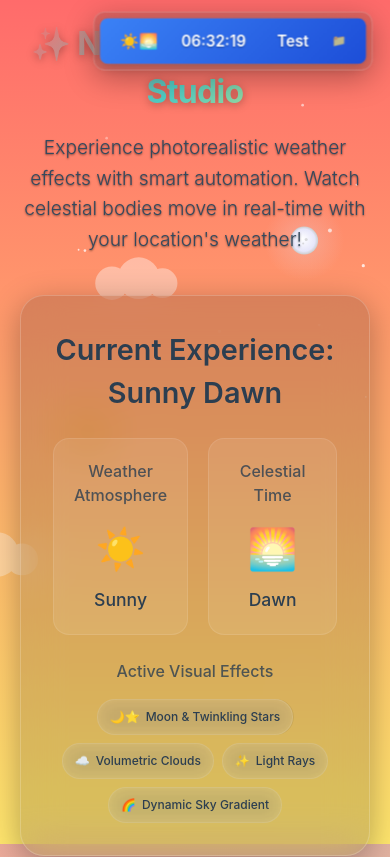
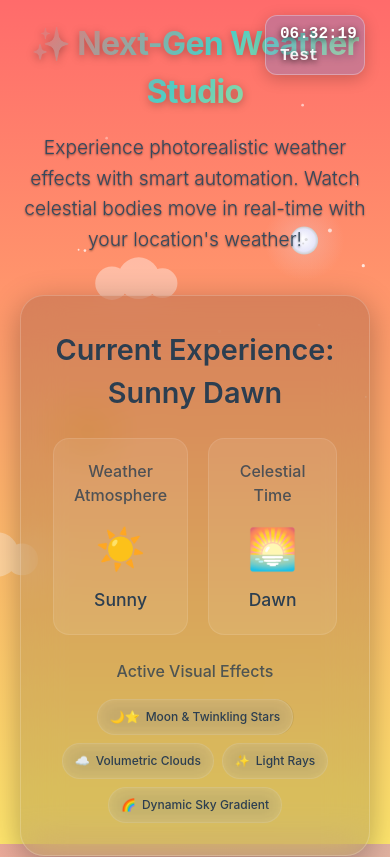
Before and after one commit to chiro-J/chiro-J.github.io, a React (Vite) app: page / in a window 390 px wide. Shown: the top 857 px of the page. Built offline with nearby package versions, Linux system fonts and the light colour scheme.

Commit message:
0903 수정 커밋

```diff
--- a/src/components/SyncTheme/ThemeToggle.tsx
+++ b/src/components/SyncTheme/ThemeToggle.tsx
@@ -25,31 +25,22 @@ export const ThemeToggle: React.FC<ThemeToggleProps> = ({
   const [isCollapsed, setIsCollapsed] = useState(false);
   const [isMobile, setIsMobile] = useState(false);
   const [isTablet, setIsTablet] = useState(false);
+  const [isPressed, setIsPressed] = useState(false);
 
-  // 간단한 페이드 효과를 위한 상태
   const [isTransitioning, setIsTransitioning] = useState(false);
 
   // 디바이스별 폰트 크기 계산
   const getResponsiveFontSize = () => {
     if (isMobile) return "16px";
     if (isTablet) return "18px";
-    return "20px"; // PC
+    return "20px";
   };
 
-  // 디바이스별 박스 크기 계산 (내용에 맞게 더 크게 조정)
-  const getResponsiveBoxWidth = () => {
-    const screenWidth = window.innerWidth;
-
-    if (isMobile) {
-      // 모바일에서는 화면 너비의 85% 또는 최대 280px
-      return Math.min(screenWidth * 0.85, 280) + "px";
-    }
-    if (isTablet) {
-      // 태블릿에서는 화면 너비의 65% 또는 최대 320px
-      return Math.min(screenWidth * 0.65, 320) + "px";
-    }
-    // PC에서는 고정 크기 더 크게
-    return "340px";
+  // 접힌 상태 박스 크기 (작게)
+  const getCollapsedBoxWidth = () => {
+    if (isMobile) return "100px";
+    if (isTablet) return "100px";
+    return "200px";
   };
 
   // 모바일/태블릿/PC 감지
@@ -62,7 +53,6 @@ export const ThemeToggle: React.FC<ThemeToggleProps> = ({
       setIsMobile(mobile);
       setIsTablet(tablet);
 
-      // 모바일에서는 기본적으로 접어둠
       if (mobile && !isCollapsed) {
         setIsCollapsed(true);
       }
@@ -73,55 +63,35 @@ export const ThemeToggle: React.FC<ThemeToggleProps> = ({
     return () => window.removeEventListener("resize", checkDeviceType);
   }, []);
 
-  // 부드러운 전환 함수들
   const smoothSetWeather = (weather: WeatherType) => {
     if (isTransitioning || isSmartMode) return;
-
     setIsTransitioning(true);
-
-    // 0.3초 페이드 아웃
     setTimeout(() => {
       setWeather(weather);
-
-      // 0.3초 후 페이드 인
-      setTimeout(() => {
-        setIsTransitioning(false);
-      }, 300);
+      setTimeout(() => setIsTransitioning(false), 300);
     }, 300);
   };
 
   const smoothSetTimeOfDay = (timeOfDay: TimeOfDay) => {
     if (isTransitioning || isSmartMode) return;
-
     setIsTransitioning(true);
-
     setTimeout(() => {
       setTimeOfDay(timeOfDay);
-      setTimeout(() => {
-        setIsTransitioning(false);
-      }, 300);
+      setTimeout(() => setIsTransitioning(false), 300);
     }, 300);
   };
 
   const smoothSetTheme = (weather: WeatherType, timeOfDay: TimeOfDay) => {
     if (isTransitioning || isSmartMode) return;
-
     setIsTransitioning(true);
-
     setTimeout(() => {
       setTheme(weather, timeOfDay);
-      setTimeout(() => {
-        setIsTransitioning(false);
-      }, 300);
+      setTimeout(() => setIsTransitioning(false), 300);
     }, 300);
   };
 
-  // 실시간 시계 업데이트 (1초마다)
   useEffect(() => {
-    const timer = setInterval(() => {
-      setCurrentTime(new Date());
-    }, 1000);
-
+    const timer = setInterval(() => setCurrentTime(new Date()), 1000);
     return () => clearInterval(timer);
   }, []);
 
@@ -160,23 +130,149 @@ export const ThemeToggle: React.FC<ThemeToggleProps> = ({
 
   const containerStyle: React.CSSProperties = {
     position: variant === "floating" ? "fixed" : "relative",
-    top: variant === "floating" ? (isMobile ? "10px" : "20px") : "auto",
-    right: variant === "floating" ? (isMobile ? "10px" : "20px") : "auto",
+    top: variant === "floating" ? (isMobile ? "15px" : "25px") : "auto",
+    right: variant === "floating" ? (isMobile ? "25px" : "35px") : "auto",
     zIndex: 1000,
     background: `rgba(0, 0, 0, 0.15)`,
     backdropFilter: "blur(20px)",
     border: `1px solid rgba(255, 255, 255, 0.2)`,
     borderRadius: isMobile ? "12px" : "16px",
-    padding: isCollapsed ? "6px" : isMobile ? "16px" : "20px", // 접힌 상태 패딩 최소화
+    padding: isCollapsed ? "6px" : isMobile ? "16px" : "20px",
     boxShadow: "0 8px 32px rgba(0, 0, 0, 0.3)",
-    maxWidth: isCollapsed ? "auto" : isMobile ? "280px" : "420px", // 접힌 상태 width 자동 조정
-    width: isCollapsed ? "auto" : isMobile ? "auto" : "100%", // 접힌 상태 width 최소화
+    maxWidth: isCollapsed ? "90vw" : isMobile ? "280px" : "420px",
+    width: isCollapsed ? "auto" : isMobile ? "auto" : "100%",
     color: currentTheme.colors.text.primary,
     transition: "all 0.6s ease",
     opacity: isTransitioning ? 0.5 : 1,
     transform: isCollapsed && isMobile ? "scale(0.95)" : "scale(1)",
   };
 
+  const getCurrentTimeString = () => {
+    return currentTime.toLocaleTimeString("ko-KR", {
+      hour: "2-digit",
+      minute: "2-digit",
+      second: "2-digit",
+      hour12: false,
+    });
+  };
+
+  const handleSmartModeToggle = () => toggleSmartMode();
+  const toggleCollapse = () => setIsCollapsed(!isCollapsed);
+
+  // 접힌 상태 - 컨테이너 자체를 투명하게
+  if (isCollapsed) {
+    return (
+      <div
+        style={{
+          position: variant === "floating" ? "fixed" : "relative",
+          top: variant === "floating" ? (isMobile ? "15px" : "25px") : "auto",
+          right: variant === "floating" ? (isMobile ? "25px" : "35px") : "auto",
+          zIndex: 1000,
+          // 컨테이너 완전 투명
+          background: "transparent",
+          backdropFilter: "none",
+          border: "none",
+          borderRadius: "0",
+          padding: "0",
+          boxShadow: "none",
+          maxWidth: "none",
+          width: "auto",
+          color: currentTheme.colors.text.primary,
+          transition: "all 0.6s ease",
+          opacity: isTransitioning ? 0.5 : 1,
+          transform: "none",
+        }}
+      >
+        <button
+          onClick={toggleCollapse}
+          onMouseDown={() => setIsPressed(true)}
+          onMouseUp={() => setIsPressed(false)}
+          onMouseLeave={() => setIsPressed(false)}
+          onTouchStart={() => setIsPressed(true)}
+          onTouchEnd={() => setIsPressed(false)}
+          style={{
+            background: isSmartMode
+              ? "rgba(16, 185, 129, 0.25)" // Sync 모드: 은은한 초록
+              : "rgba(59, 130, 246, 0.25)", // Test 모드: 은은한 파랑
+            color: "white",
+            border: `1px solid rgba(255, 255, 255, 0.3)`, // 은은한 테두리
+            borderRadius: "12px",
+            padding: "10px 14px",
+            cursor: "pointer",
+            fontSize: "12px",
+            fontWeight: "600",
+            transition: "all 0.3s ease",
+            display: "flex",
+            flexDirection: "column", // 세로 배치
+            // alignItems: "center",
+            justifyContent: "center",
+            gap: "6px", // 세로 간격
+            width: getCollapsedBoxWidth(),
+            minWidth: getCollapsedBoxWidth(),
+            maxWidth: getCollapsedBoxWidth(),
+            boxShadow: "0 4px 16px rgba(0, 0, 0, 0.2)", // 은은한 그림자
+            whiteSpace: "nowrap",
+            backdropFilter: "none", // 블러 제거
+            WebkitBackdropFilter: "none", // Safari 지원
+            opacity: 1,
+            overflow: "hidden",
+          }}
+          onMouseEnter={(e) => {
+            if (!isPressed) {
+              e.currentTarget.style.transform = "translateY(-2px)";
+              e.currentTarget.style.background = isSmartMode
+                ? "rgba(16, 185, 129, 0.35)"
+                : "rgba(59, 130, 246, 0.35)";
+              e.currentTarget.style.boxShadow =
+                "0 6px 20px rgba(0, 0, 0, 0.25)";
+            }
+          }}
+          onMouseLeave={(e) => {
+            if (!isPressed) {
+              e.currentTarget.style.transform = "translateY(0)";
+              e.currentTarget.style.background = isSmartMode
+                ? "rgba(16, 185, 129, 0.25)"
+                : "rgba(59, 130, 246, 0.25)";
+              e.currentTarget.style.boxShadow = "0 4px 16px rgba(0, 0, 0, 0.2)";
+            }
+          }}
+        >
+          {/* 시간 */}
+          <span
+            style={{
+              fontSize: "16px", // 폰트 크기 살짝 줄임
+              fontWeight: "700",
+              fontFamily: "monospace",
+              textAlign: "right", // 오른쪽 정렬
+              textShadow: "0 2px 6px rgba(0,0,0,0.8)", // 그림자 강화로 가독성 확보
+              color: "white",
+              lineHeight: 1,
+            }}
+          >
+            {getCurrentTimeString()}
+          </span>
+
+          {/* 모드 */}
+          <span
+            style={{
+              fontSize: "16px", // 폰트 크기 살짝 줄임
+              fontWeight: "600",
+              fontFamily: "monospace",
+              textAlign: "right", // 오른쪽 정렬
+              textShadow: "0 2px 6px rgba(0,0,0,0.8)", // 그림자 강화로 가독성 확보
+              color: "white",
+              lineHeight: 1,
+              opacity: 0.9,
+            }}
+          >
+            {isSmartMode ? "Sync" : "Test"}
+          </span>
+        </button>
+      </div>
+    );
+  }
+
+  // 펼쳐진 상태는 기존 코드와 동일...
   const buttonStyle: React.CSSProperties = {
     background: `linear-gradient(135deg, ${currentTheme.colors.primary}CC, ${currentTheme.colors.secondary}CC)`,
     color: "white",
@@ -208,125 +304,8 @@ export const ThemeToggle: React.FC<ThemeToggleProps> = ({
     width: isMobile ? "100%" : "auto",
   };
 
-  // 실시간 시간 표시
-  const getCurrentTimeString = () => {
-    return currentTime.toLocaleTimeString("ko-KR", {
-      hour: "2-digit",
-      minute: "2-digit",
-      second: "2-digit",
-      hour12: false,
-    });
-  };
-
-  // 스마트 모드 토글 (단순화)
-  const handleSmartModeToggle = () => {
-    if (!isSmartMode) {
-      toggleSmartMode();
-    } else {
-      toggleSmartMode();
-    }
-  };
-
-  // 접기/펼치기 토글
-  const toggleCollapse = () => {
-    setIsCollapsed(!isCollapsed);
-  };
-
-  // 컴팩트 모드 (접혔을 때)
-  if (isCollapsed) {
-    return (
-      <div style={containerStyle}>
-        <button
-          onClick={toggleCollapse}
-          style={{
-            background: isSmartMode
-              ? `linear-gradient(135deg, #10B981, #059669)`
-              : `linear-gradient(135deg, #3B82F6, #1D4ED8)`,
-            color: "white",
-            border: "none",
-            borderRadius: "8px",
-            padding: "12px 30px", // 패딩 대폭 증가 (10px 20px → 12px 30px)
-            cursor: "pointer",
-            fontSize: "12px",
-            fontWeight: "600",
-            transition: "all 0.3s ease",
-            display: "flex",
-            alignItems: "center",
-            justifyContent: "center", // space-between에서 center로 변경
-            gap: "16px", // 고정 간격 12px → 16px로 증가
-            width: getResponsiveBoxWidth(),
-            minWidth: getResponsiveBoxWidth(),
-            boxShadow: "0 4px 12px rgba(0, 0, 0, 0.2)",
-            whiteSpace: "nowrap",
-          }}
-          onMouseEnter={(e) => {
-            e.currentTarget.style.transform = "translateY(-1px)";
-            e.currentTarget.style.boxShadow = "0 6px 16px rgba(0, 0, 0, 0.3)";
-          }}
-          onMouseLeave={(e) => {
-            e.currentTarget.style.transform = "translateY(0)";
-            e.currentTarget.style.boxShadow = "0 4px 12px rgba(0, 0, 0, 0.2)";
-          }}
-        >
-          {/* 왼쪽: 테마 이모지 */}
-          <span style={{ fontSize: "16px", flex: "0 0 auto" }}>
-            {weatherEmojis[currentTheme.weather]}
-            {timeEmojis[currentTheme.timeOfDay]}
-          </span>
-
-          {/* 중앙: 시간 */}
-          <span
-            style={{
-              fontSize: getResponsiveFontSize(),
-              opacity: 1,
-              fontWeight: "600",
-              fontFamily:
-                "'Inter', -apple-system, BlinkMacSystemFont, sans-serif", // monospace 유지
-              width: "85px",
-              textAlign: "center",
-              flex: "0 0 auto",
-              textShadow: "0 1px 2px rgba(0,0,0,0.3)",
-            }}
-          >
-            {getCurrentTimeString()}
-          </span>
-
-          {/* 중앙: 모드 */}
-          <span
-            style={{
-              fontSize: getResponsiveFontSize(),
-              opacity: 1,
-              fontWeight: "600",
-              fontFamily:
-                "'Inter', -apple-system, BlinkMacSystemFont, sans-serif", // 시간과 같은 monospace로 통일
-              width: "50px",
-              textAlign: "center",
-              flex: "0 0 auto",
-              textShadow: "0 1px 2px rgba(0,0,0,0.3)",
-            }}
-          >
-            {isSmartMode ? "Sync" : "Test"}
-          </span>
-
-          {/* 오른쪽: 펼치기 아이콘 */}
-          <span
-            style={{
-              fontSize: "12px",
-              opacity: 0.7,
-              flex: "0 0 auto",
-            }}
-          >
-            📁
-          </span>
-        </button>
-      </div>
-    );
-  }
-
-  // 풀모드 (펼쳐진 상태)
   return (
     <div style={containerStyle}>
-      {/* 헤더 */}
       <div
         style={{
           marginBottom: isMobile ? "12px" : "16px",
@@ -353,7 +332,6 @@ export const ThemeToggle: React.FC<ThemeToggleProps> = ({
             }}
           >
             🎨 Theme Studio
-            {/* 디버그 패널 토글 버튼 */}
             {!isMobile && (
               <button
                 onClick={() => setShowDebugPanel(!showDebugPanel)}
@@ -373,8 +351,6 @@ export const ThemeToggle: React.FC<ThemeToggleProps> = ({
               </button>
             )}
           </h3>
-
-          {/* 접기 버튼 */}
           <button
             onClick={toggleCollapse}
             style={{
@@ -392,7 +368,6 @@ export const ThemeToggle: React.FC<ThemeToggleProps> = ({
           </button>
         </div>
 
-        {/* 실시간 시계 */}
         {!isMobile && (
           <div
             style={{
@@ -405,7 +380,6 @@ export const ThemeToggle: React.FC<ThemeToggleProps> = ({
           </div>
         )}
 
-        {/* 현재 테마 표시 */}
         <div
           style={{
             background: `rgba(255, 255, 255, 0.08)`,
@@ -426,16 +400,12 @@ export const ThemeToggle: React.FC<ThemeToggleProps> = ({
             {currentTheme.name}
           </div>
           <div
-            style={{
-              fontSize: isMobile ? "20px" : "28px",
-              margin: "8px 0",
-            }}
+            style={{ fontSize: isMobile ? "20px" : "28px", margin: "8px 0" }}
           >
             {weatherEmojis[currentTheme.weather]}{" "}
             {timeEmojis[currentTheme.timeOfDay]}
           </div>
 
-          {/* 전환 중 표시 */}
           {isTransitioning && (
             <div
               style={{
@@ -452,7 +422,6 @@ export const ThemeToggle: React.FC<ThemeToggleProps> = ({
             </div>
           )}
 
-          {/* 위치 정보 (스마트 모드 시) */}
           {isSmartMode && locationInfo.city && (
             <div
               style={{
@@ -483,7 +452,6 @@ export const ThemeToggle: React.FC<ThemeToggleProps> = ({
         </div>
       </div>
 
-      {/* 디버그 패널 */}
       {!isMobile && showDebugPanel && debugInfo && (
         <div
           style={{
@@ -508,19 +476,12 @@ export const ThemeToggle: React.FC<ThemeToggleProps> = ({
           >
             🔍 Debug Info:
           </div>
-          <pre
-            style={{
-              margin: 0,
-              whiteSpace: "pre-wrap",
-              lineHeight: 1.3,
-            }}
-          >
+          <pre style={{ margin: 0, whiteSpace: "pre-wrap", lineHeight: 1.3 }}>
             {debugInfo}
           </pre>
         </div>
       )}
 
-      {/* 스마트 모드 토글 버튼 */}
       <div style={{ marginBottom: isMobile ? "12px" : "16px" }}>
         <button
           onClick={handleSmartModeToggle}
@@ -558,18 +519,17 @@ export const ThemeToggle: React.FC<ThemeToggleProps> = ({
             </>
           ) : (
             <>
-              {isSmartMode ? (
-                <>🔄 {isMobile ? "Test Mode" : "Switch to Test Mode"}</>
-              ) : (
-                <>
-                  ⚡ {isMobile ? "Auto Sync" : "Sync with Real Weather & Time"}
-                </>
-              )}
+              {isSmartMode
+                ? isMobile
+                  ? "Test Mode"
+                  : "Switch to Test Mode"
+                : isMobile
+                ? "Auto Sync"
+                : "Sync with Real Weather & Time"}
             </>
           )}
         </button>
 
-        {/* 상태별 설명 */}
         <div
           style={{
             fontSize: isMobile ? "10px" : "11px",
@@ -600,7 +560,6 @@ export const ThemeToggle: React.FC<ThemeToggleProps> = ({
           )}
         </div>
 
-        {/* 에러 표시 */}
         {error && (
           <div
             style={{
@@ -620,10 +579,8 @@ export const ThemeToggle: React.FC<ThemeToggleProps> = ({
         )}
       </div>
 
-      {/* 수동 컨트롤 (스마트 모드 비활성화 시만) */}
       {!isSmartMode && (
         <>
-          {/* 날씨 선택 */}
           <div style={{ marginBottom: isMobile ? "10px" : "14px" }}>
             <h4
               style={{
@@ -637,7 +594,6 @@ export const ThemeToggle: React.FC<ThemeToggleProps> = ({
             </h4>
 
             {isMobile ? (
-              /* 모바일: 드롭다운 */
               <select
                 value={currentTheme.weather}
                 onChange={(e) =>
@@ -653,7 +609,6 @@ export const ThemeToggle: React.FC<ThemeToggleProps> = ({
                 ))}
               </select>
             ) : (
-              /* 데스크톱: 버튼들 */
               <div style={{ display: "flex", flexWrap: "wrap", gap: "4px" }}>
                 {weathers.map((weather) => (
                   <button
@@ -687,7 +642,6 @@ export const ThemeToggle: React.FC<ThemeToggleProps> = ({
             )}
           </div>
 
-          {/* 시간대 선택 */}
           <div style={{ marginBottom: isMobile ? "10px" : "14px" }}>
             <h4
               style={{
@@ -701,7 +655,6 @@ export const ThemeToggle: React.FC<ThemeToggleProps> = ({
             </h4>
 
             {isMobile ? (
-              /* 모바일: 드롭다운 */
               <select
                 value={currentTheme.timeOfDay}
                 onChange={(e) =>
@@ -717,7 +670,6 @@ export const ThemeToggle: React.FC<ThemeToggleProps> = ({
                 ))}
               </select>
             ) : (
-              /* 데스크톱: 버튼들 */
               <div style={{ display: "flex", flexWrap: "wrap", gap: "4px" }}>
                 {times.map((time) => (
                   <button
@@ -753,7 +705,6 @@ export const ThemeToggle: React.FC<ThemeToggleProps> = ({
         </>
       )}
 
-      {/* 랜덤 테마 */}
       <button
         onClick={() => {
           if (!isSmartMode && !isTransitioning) {
@@ -787,20 +738,9 @@ export const ThemeToggle: React.FC<ThemeToggleProps> = ({
           : "Random Theme"}
       </button>
 
-      {/* CSS 애니메이션 */}
       <style
         dangerouslySetInnerHTML={{
-          __html: `
-          @keyframes spin {
-            0% { transform: rotate(0deg); }
-            100% { transform: rotate(360deg); }
-          }
-
-          @keyframes pulse {
-            0%, 100% { opacity: 1; }
-            50% { opacity: 0.5; }
-          }
-        `,
+          __html: `@keyframes spin { 0% { transform: rotate(0deg); } 100% { transform: rotate(360deg); } } @keyframes pulse { 0%, 100% { opacity: 1; } 50% { opacity: 0.5; } }`,
         }}
       />
     </div>
```
